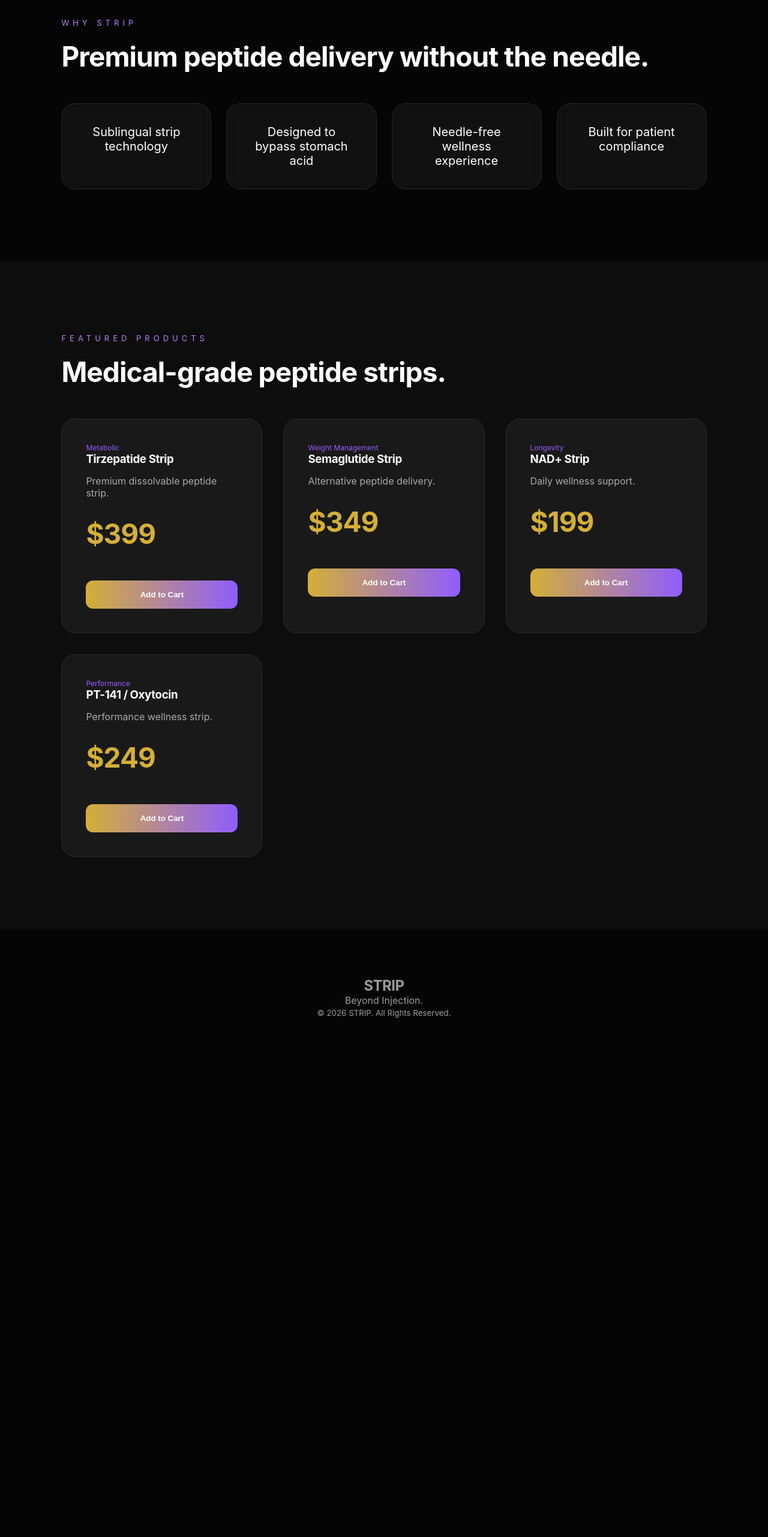
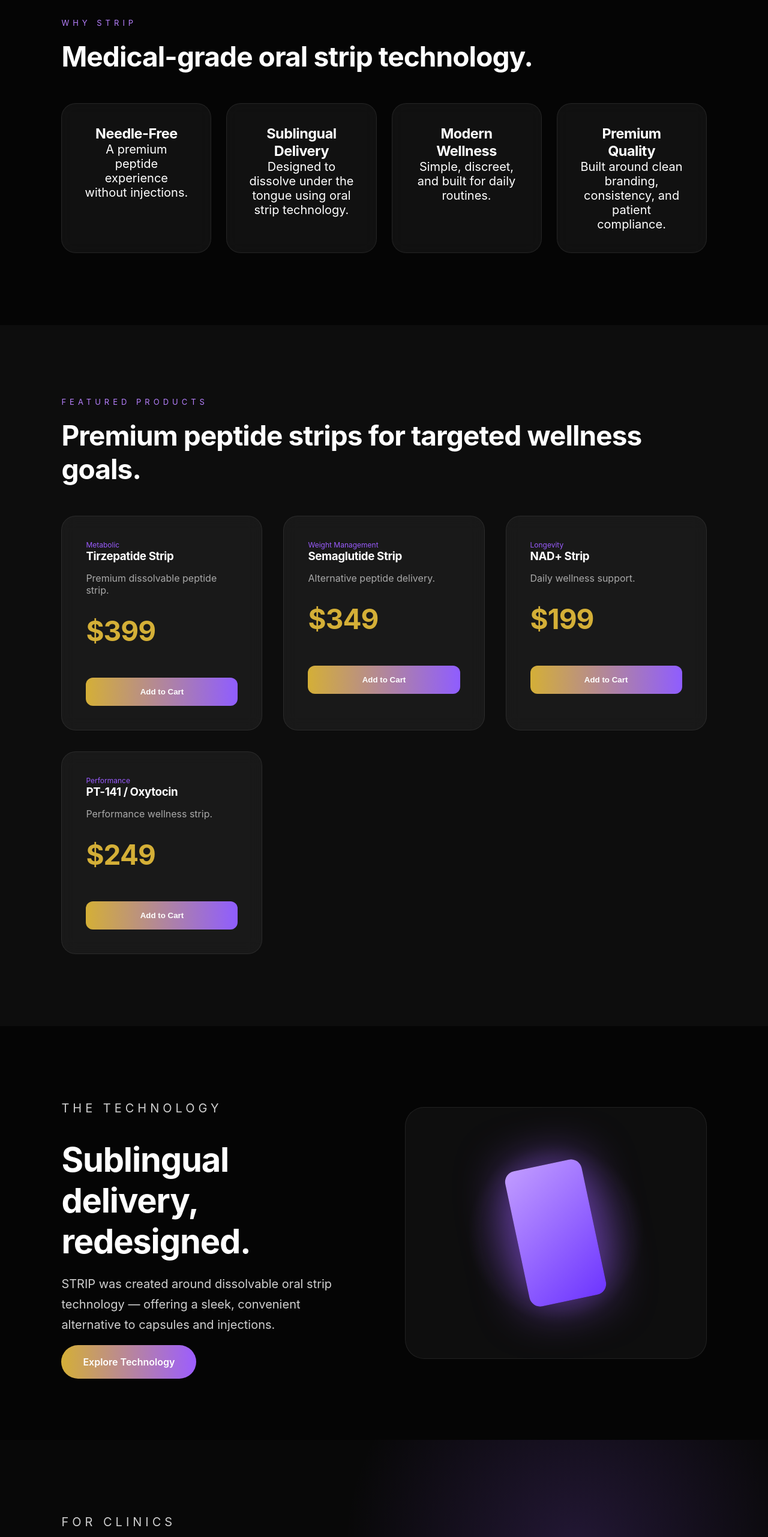
Before and after one commit to jmarino13/Strip, a Next.js app: page / in a window 1280 px wide. Shown: the part 951-3514 px from the top of the page at 60% size. Before the commit the page ends 2729 px from the top, so only its background shows below. Built offline with nearby package versions, Linux system fonts and the light colour scheme.

Commit message:
Upgrade homepage sections

```diff
--- a/app/globals.css
+++ b/app/globals.css
@@ -489,4 +489,72 @@ button:hover {
   .row {
     grid-template-columns: 1fr;
   }
+}.splitSection {
+  display: grid;
+  grid-template-columns: 1fr 1fr;
+  gap: 70px;
+  align-items: center;
+  padding: 120px 8%;
+  background: #050505;
 }
+
+.splitSection h2,
+.providerBand h2,
+.trustSection h2 {
+  font-size: 56px;
+  margin: 20px 0;
+}
+
+.splitSection p,
+.providerBand p {
+  color: #cfcfcf;
+  font-size: 20px;
+  line-height: 1.7;
+  max-width: 720px;
+  margin-bottom: 35px;
+}
+
+.visualPanel {
+  min-height: 420px;
+  border-radius: 32px;
+  background:
+    radial-gradient(circle at center, rgba(155, 92, 255, 0.35), transparent 45%),
+    rgba(255,255,255,0.04);
+  border: 1px solid rgba(255,255,255,0.08);
+  display: flex;
+  align-items: center;
+  justify-content: center;
+}
+
+.floatingStrip {
+  width: 130px;
+  height: 230px;
+  border-radius: 18px;
+  background: linear-gradient(145deg, #c19cff, #6d35ff);
+  box-shadow: 0 0 80px rgba(155, 92, 255, 0.65);
+  transform: rotate(-12deg);
+}
+
+.providerBand {
+  background:
+    radial-gradient(circle at 75% 25%, rgba(155, 92, 255, 0.18), transparent 35%),
+    #080808;
+}
+
+.trustSection {
+  background:
+    radial-gradient(circle at 20% 20%, rgba(212, 175, 55, 0.15), transparent 30%),
+    #050505;
+}
+
+@media(max-width: 1000px) {
+  .splitSection {
+    grid-template-columns: 1fr;
+  }
+
+  .splitSection h2,
+  .providerBand h2,
+  .trustSection h2 {
+    font-size: 40px;
+  }
+}
--- a/app/page.tsx
+++ b/app/page.tsx
@@ -34,19 +34,34 @@ export default function Home() {
 
       <section className="section">
         <p className="eyebrow">WHY STRIP</p>
-        <h2>Premium peptide delivery without the needle.</h2>
+        <h2>Medical-grade oral strip technology.</h2>
 
         <div className="featureGrid">
-          <div className="card glass">Sublingual strip technology</div>
-          <div className="card glass">Designed to bypass stomach acid</div>
-          <div className="card glass">Needle-free wellness experience</div>
-          <div className="card glass">Built for patient compliance</div>
+          <div className="card glass">
+            <h3>Needle-Free</h3>
+            <p>A premium peptide experience without injections.</p>
+          </div>
+
+          <div className="card glass">
+            <h3>Sublingual Delivery</h3>
+            <p>Designed to dissolve under the tongue using oral strip technology.</p>
+          </div>
+
+          <div className="card glass">
+            <h3>Modern Wellness</h3>
+            <p>Simple, discreet, and built for daily routines.</p>
+          </div>
+
+          <div className="card glass">
+            <h3>Premium Quality</h3>
+            <p>Built around clean branding, consistency, and patient compliance.</p>
+          </div>
         </div>
       </section>
 
       <section className="section dark">
         <p className="eyebrow">FEATURED PRODUCTS</p>
-        <h2>Medical-grade peptide strips.</h2>
+        <h2>Premium peptide strips for targeted wellness goals.</h2>
 
         <div className="productGrid">
           {products.slice(0, 4).map((product) => (
@@ -61,6 +76,87 @@ export default function Home() {
           ))}
         </div>
       </section>
+
+      <section className="splitSection">
+        <div>
+          <p className="eyebrow">THE TECHNOLOGY</p>
+          <h2>Sublingual delivery, redesigned.</h2>
+          <p>
+            STRIP was created around dissolvable oral strip technology —
+            offering a sleek, convenient alternative to capsules and injections.
+          </p>
+          <Link href="/technology" className="primary">Explore Technology</Link>
+        </div>
+
+        <div className="visualPanel">
+          <div className="floatingStrip"></div>
+        </div>
+      </section>
+
+      <section className="section providerBand">
+        <p className="eyebrow">FOR CLINICS</p>
+        <h2>Become a STRIP Provider.</h2>
+        <p>
+          Give your clinic access to a premium peptide strip platform with
+          wholesale ordering, provider resources, inventory visibility, and
+          fulfillment support.
+        </p>
+
+        <div className="featureGrid">
+          <div className="card glass">Wholesale Pricing</div>
+          <div className="card glass">Bulk Ordering</div>
+          <div className="card glass">Marketing Materials</div>
+          <div className="card glass">Provider Dashboard</div>
+        </div>
+
+        <div className="buttons">
+          <Link href="/providers" className="primary">Apply as Provider</Link>
+          <Link href="/provider-portal" className="secondary">View Portal</Link>
+        </div>
+      </section>
+
+      <section className="section dark">
+        <p className="eyebrow">PATIENT JOURNEY</p>
+        <h2>From selection to delivery.</h2>
+
+        <div className="steps">
+          <div>
+            <span>01</span>
+            <h3>Choose Product</h3>
+            <p>Select the peptide strip that fits your wellness goal.</p>
+          </div>
+
+          <div>
+            <span>02</span>
+            <h3>Complete Intake</h3>
+            <p>Submit required information and consent forms before fulfillment.</p>
+          </div>
+
+          <div>
+            <span>03</span>
+            <h3>Provider Review</h3>
+            <p>Orders can be reviewed through the STRIP provider workflow.</p>
+          </div>
+
+          <div>
+            <span>04</span>
+            <h3>Ships to Door</h3>
+            <p>Fulfillment tracking will connect to the customer and admin portals.</p>
+          </div>
+        </div>
+      </section>
+
+      <section className="section trustSection">
+        <p className="eyebrow">TRUST & QUALITY</p>
+        <h2>Built for a premium wellness experience.</h2>
+
+        <div className="featureGrid">
+          <div className="card glass">Medical Grade Positioning</div>
+          <div className="card glass">Third-Party Testing Ready</div>
+          <div className="card glass">USA Manufacturing Focus</div>
+          <div className="card glass">Secure Checkout Ready</div>
+        </div>
+      </section>
     </main>
   );
 }
```
